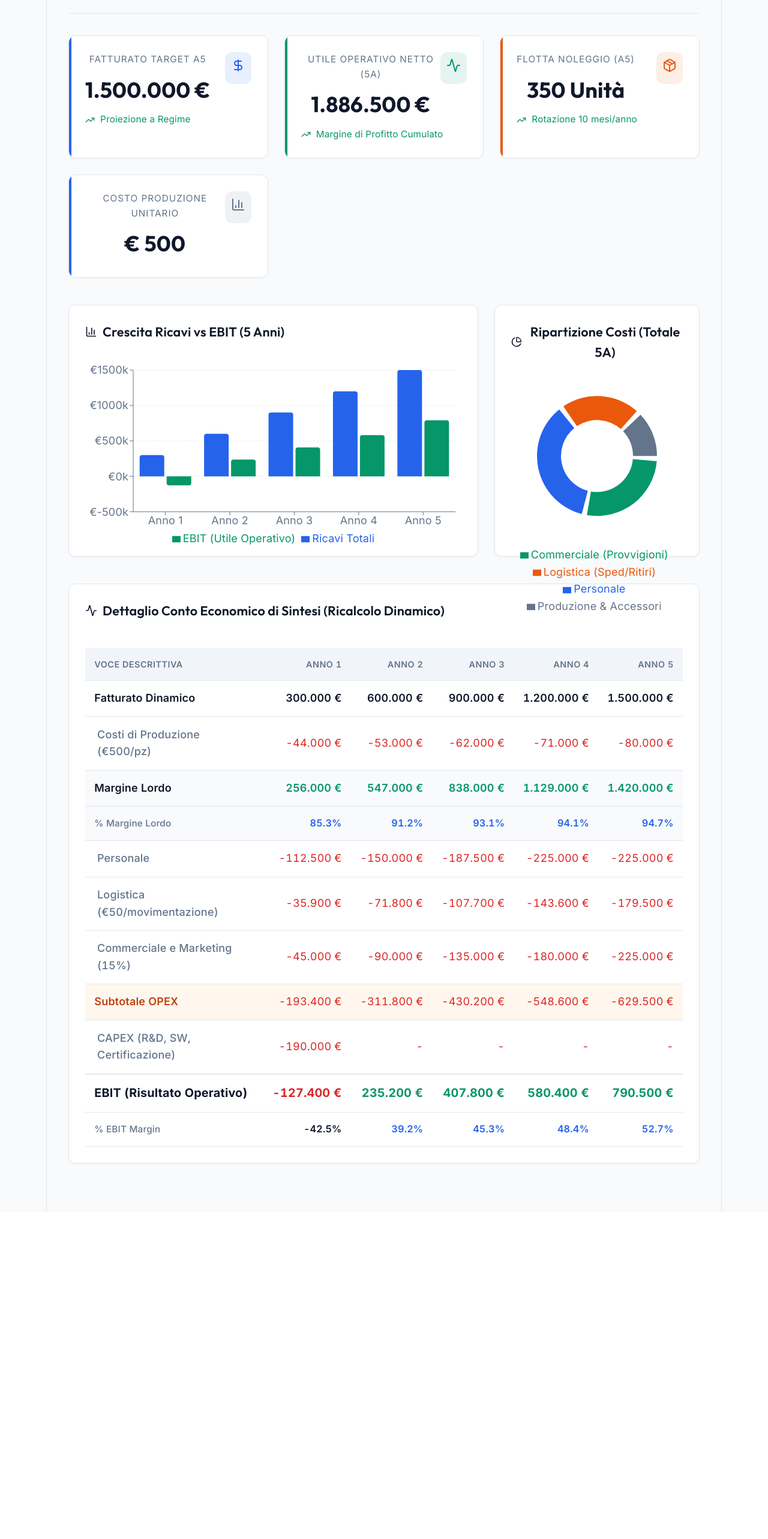
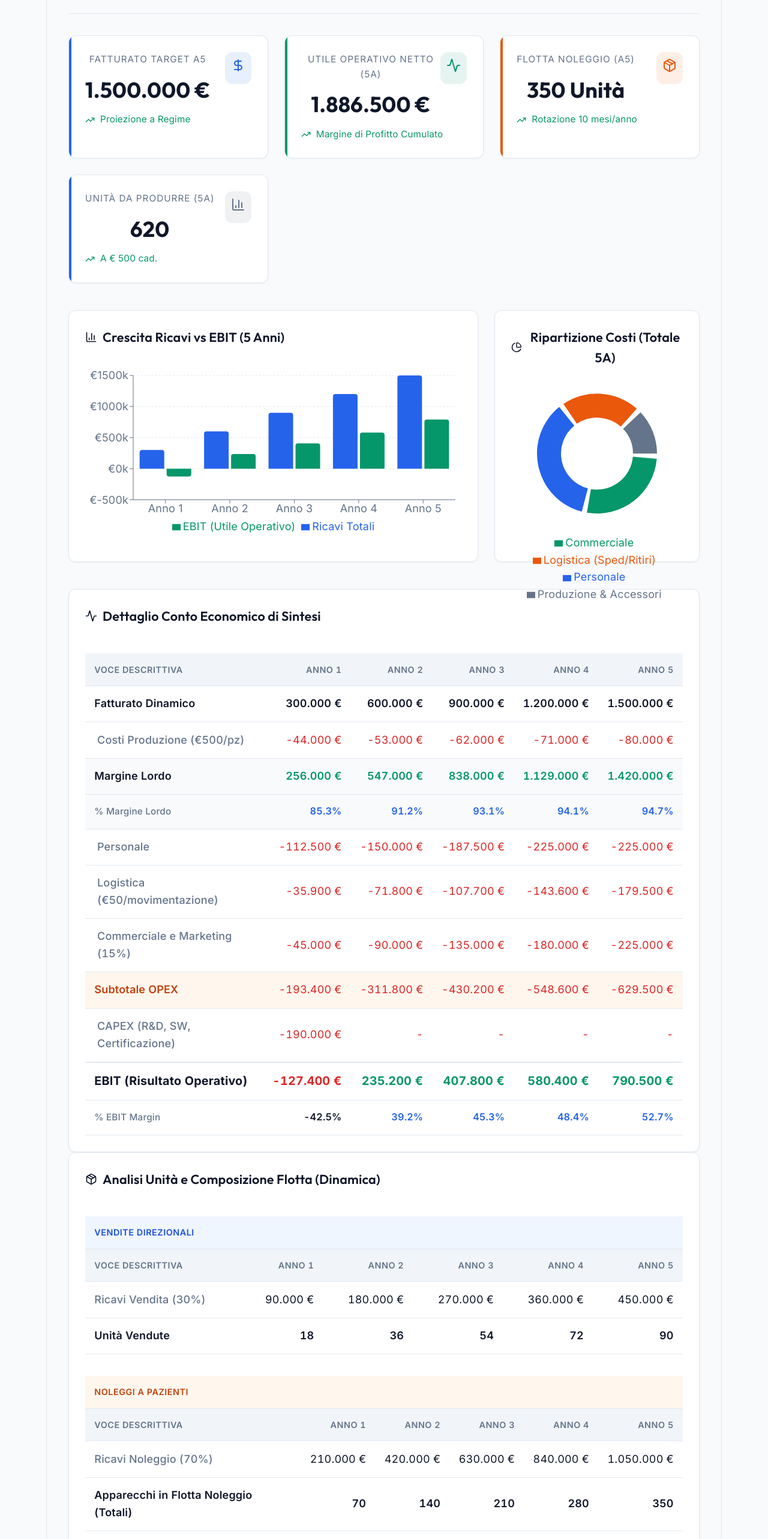
Before and after one commit to giuseppedisorbo-droid/Movion, a React (Vite) app in the folder movion_dashboard/: page / in a window 1280 px wide. Shown: the part 234-2800 px from the top of the page at 60% size. Before the commit the page ends 2255 px from the top, so only its background shows below. Built offline with nearby package versions, Linux system fonts and the light colour scheme.

Commit message:
Aggiunte tabelle unità vendite/noleggi e funzionalità PDF

```diff
--- a/movion_dashboard/src/App.jsx
+++ b/movion_dashboard/src/App.jsx
@@ -2,7 +2,7 @@ import React, { useState, useMemo } from 'react';
 import {
   BarChart, Bar, PieChart, Pie, Cell, XAxis, YAxis, CartesianGrid, Tooltip as RechartsTooltip, Legend, ResponsiveContainer
 } from 'recharts';
-import { TrendingUp, Activity, DollarSign, Package, BarChart3, PieChart as PieChartIcon, Settings } from 'lucide-react';
+import { TrendingUp, Activity, DollarSign, Package, BarChart3, PieChart as PieChartIcon, Settings, Download } from 'lucide-react';
 import './App.css';
 
 function formatCurrency(value) {
@@ -60,34 +60,31 @@ function App() {
     setConfig(prev => ({ ...prev, [name]: Number(value) }));
   };
 
-  // Calcolo Dinamico di tutto il BP
-  const { financialData, totals, kpis } = useMemo(() => {
+  const { financialData, unitData, totals, kpis } = useMemo(() => {
     const step = config.targetRevenueY5 / 5;
-    let data = [];
+    let fData = [];
+    let uData = [];
     let totProd = 0, totLog = 0, totPers = 0, totComm = 0;
 
-    // Assumiamo che le unità di personale crescano organicamente con i ricavi (hardcoded growth logic)
     const personnelGrowth = [3, 4, 5, 6, 6];
+    let totalUnitsProducedOverall = 0;
 
     for (let i = 0; i < 5; i++) {
       let revenue = step * (i + 1);
 
-      // Assumiamo sempre 70% noleggio e 30% vendita come da target fisso, o calcoliamolo.
       let revRental = revenue * 0.70;
       let revSale = revenue * 0.30;
 
       let salesUnits = revSale / config.priceSale;
       let rentalYieldPerDevice = config.rentalYieldMonths * config.priceRental;
-      let rentalFleet = revRental / rentalYieldPerDevice; // flotta totale operativa necessaria in quell'anno
+      let rentalFleet = revRental / rentalYieldPerDevice;
 
-      // Unità da produrre quell'anno = vendite + nuovi noleggi
       let prevFleet = i === 0 ? 0 : ((step * i) * 0.70) / rentalYieldPerDevice;
       let newRentalUnits = rentalFleet - prevFleet;
       let unitsProduced = salesUnits + newRentalUnits;
 
       let costProd = unitsProduced * config.costProduction;
 
-      // Logistica: (flotta * mesi rotazione) + vendite = numero di spedizioni totali
       let logisticsCount = (rentalFleet * config.rentalYieldMonths) + salesUnits;
       let costLogistics = logisticsCount * config.costLogistics;
 
@@ -101,8 +98,9 @@ function App() {
       totLog += costLogistics;
       totPers += costPersonnel;
       totComm += costCommercial;
+      totalUnitsProducedOverall += unitsProduced;
 
-      data.push({
+      fData.push({
         year: `Anno ${i + 1}`,
         revenue,
         production: -costProd,
@@ -111,9 +109,18 @@ function App() {
         commercial: -costCommercial,
         capex: -capexy,
         ebit,
-        grossMargin: revenue - costProd,
+        grossMargin: revenue - costProd
+      });
+
+      uData.push({
+        year: `Anno ${i + 1}`,
+        revSale,
+        salesUnits,
+        revRental,
         fleet: rentalFleet,
-        unitsSold: salesUnits
+        newFleetUnits: newRentalUnits,
+        contracts: rentalFleet * config.rentalYieldMonths,
+        unitsProduced
       });
     }
 
@@ -121,15 +128,16 @@ function App() {
       { name: 'Produzione & Accessori', value: totProd, color: '#64748b' },
       { name: 'Logistica (Sped/Ritiri)', value: totLog, color: '#ea580c' },
       { name: 'Personale', value: totPers, color: '#2563eb' },
-      { name: 'Commerciale (Provvigioni)', value: totComm, color: '#059669' },
+      { name: 'Commerciale', value: totComm, color: '#059669' },
     ];
 
-    const totalEbit = data.reduce((acc, curr) => acc + curr.ebit, 0);
+    const totalEbit = fData.reduce((acc, curr) => acc + curr.ebit, 0);
 
     return {
-      financialData: data,
+      financialData: fData,
+      unitData: uData,
       totals: totalOpex,
-      kpis: { totalEbit, finalFleet: data[4].fleet }
+      kpis: { totalEbit, finalFleet: uData[4].fleet, totalUnitsProducedOverall }
     };
   }, [config]);
 
@@ -138,16 +146,18 @@ function App() {
       <header className="header">
         <div className="header-title">
           <h1><span className="blue">MOVION</span> <span className="orange">Business Plan</span></h1>
-          <p>Dashboard Dinamica e Simulatore a 5 Anni</p>
+          <p>Dashboard Dinamica & Generatore di Report</p>
           <div className="badges-row">
             <span className="badge blue">Modello Interattivo</span>
             <span className="badge orange">Noleggio 70% / Vendita 30%</span>
-            <span className="badge green">Dati in Tempo Reale</span>
           </div>
         </div>
         <div className="header-actions">
           <button className="outline" onClick={() => setShowSettings(!showSettings)}>
-            <Settings size={18} /> Modifica Variabili
+            <Settings size={18} /> Variabili
+          </button>
+          <button onClick={() => window.print()}>
+            <Download size={18} /> Scarica PDF
           </button>
         </div>
       </header>
@@ -159,27 +169,27 @@ function App() {
             <input type="number" name="targetRevenueY5" value={config.targetRevenueY5} onChange={handleChange} />
           </div>
           <div className="setting-group">
-            <label>Prezzo di Vendita Unitario (€)</label>
+            <label>Prezzo Vendita Unitario (€)</label>
             <input type="number" name="priceSale" value={config.priceSale} onChange={handleChange} />
           </div>
           <div className="setting-group">
-            <label>Tariffa Noleggio (Mese) (€)</label>
+            <label>Tariffa Noleggio Mensile (€)</label>
             <input type="number" name="priceRental" value={config.priceRental} onChange={handleChange} />
           </div>
           <div className="setting-group">
-            <label>Mesi di Rotazione Annua</label>
+            <label>Mesi Rotazione Annua</label>
             <input type="number" name="rentalYieldMonths" value={config.rentalYieldMonths} onChange={handleChange} />
           </div>
           <div className="setting-group">
-            <label>Costo Produzione Unitario (€)</label>
+            <label>Costo Produzione (BOM) (€)</label>
             <input type="number" name="costProduction" value={config.costProduction} onChange={handleChange} />
           </div>
           <div className="setting-group">
-            <label>Costo Logistica x Spedizione (€)</label>
+            <label>Costo Spedizione/Ritiro (€)</label>
             <input type="number" name="costLogistics" value={config.costLogistics} onChange={handleChange} />
           </div>
           <div className="setting-group">
-            <label>Costo Personale Unitario Annuo (€)</label>
+            <label>Costo Personale Annuo (€)</label>
             <input type="number" name="personnelCost" value={config.personnelCost} onChange={handleChange} />
           </div>
           <div className="setting-group">
@@ -215,19 +225,21 @@ function App() {
           colorClass="orange"
         />
         <StatCard
-          title="Costo Produzione Unitario"
-          value={`€ ${config.costProduction}`}
+          title="Unità da Produrre (5A)"
+          value={Math.round(kpis.totalUnitsProducedOverall)}
           icon={BarChart3}
+          trend="up"
+          trendValue={`A € ${config.costProduction} cad.`}
           colorClass="gray"
         />
       </div>
 
       <div className="charts-section">
-        <div className="chart-container">
+        <div className="chart-container" style={{ height: '420px' }}>
           <div className="chart-header">
             <h3><BarChart3 size={20} className="blue" /> Crescita Ricavi vs EBIT (5 Anni)</h3>
           </div>
-          <ResponsiveContainer width="100%" height={320}>
+          <ResponsiveContainer width="100%" height="80%">
             <BarChart data={financialData} margin={{ top: 20, right: 10, left: 20, bottom: 5 }}>
               <CartesianGrid strokeDasharray="3 3" stroke="#e2e8f0" vertical={false} />
               <XAxis dataKey="year" stroke="#64748b" />
@@ -243,11 +255,11 @@ function App() {
           </ResponsiveContainer>
         </div>
 
-        <div className="chart-container">
+        <div className="chart-container" style={{ height: '420px' }}>
           <div className="chart-header">
             <h3><PieChartIcon size={20} className="orange" /> Ripartizione Costi (Totale 5A)</h3>
           </div>
-          <ResponsiveContainer width="100%" height={320}>
+          <ResponsiveContainer width="100%" height="80%">
             <PieChart>
               <Pie
                 data={totals}
@@ -273,9 +285,9 @@ function App() {
         </div>
       </div>
 
-      <div className="chart-container" style={{ height: 'auto', marginBottom: '2.5rem' }}>
+      <div className="chart-container" style={{ height: 'auto' }}>
         <div className="chart-header">
-          <h3><Activity size={20} className="green" /> Dettaglio Conto Economico di Sintesi (Ricalcolo Dinamico)</h3>
+          <h3><Activity size={20} className="green" /> Dettaglio Conto Economico di Sintesi</h3>
         </div>
         <div style={{ overflowX: 'auto' }}>
           <table className="financial-table">
@@ -295,7 +307,7 @@ function App() {
                 {financialData.map((d, i) => <td key={i} style={{ fontWeight: 600 }}>{formatCurrency(d.revenue)}</td>)}
               </tr>
               <tr>
-                <td style={{ paddingLeft: '20px', color: '#64748b' }}>Costi di Produzione (€{config.costProduction}/pz)</td>
+                <td style={{ paddingLeft: '20px', color: '#64748b' }}>Costi Produzione (€{config.costProduction}/pz)</td>
                 {financialData.map((d, i) => <td key={i} className="negative">{formatCurrency(d.production)}</td>)}
               </tr>
               <tr style={{ backgroundColor: '#f8fafc' }}>
@@ -342,6 +354,103 @@ function App() {
           </table>
         </div>
       </div>
+
+      <div className="chart-container" style={{ height: 'auto' }}>
+        <div className="chart-header">
+          <h3><Package size={20} className="orange" /> Analisi Unità e Composizione Flotta (Dinamica)</h3>
+        </div>
+        <div style={{ overflowX: 'auto' }}>
+          <table className="financial-table" style={{ marginBottom: '2rem' }}>
+            <thead>
+              <tr>
+                <th colSpan={6} style={{ textAlign: 'left', backgroundColor: '#eff6ff', color: '#1d4ed8' }}>VENDITE DIREZIONALI</th>
+              </tr>
+              <tr>
+                <th>Voce Descrittiva</th>
+                <th>Anno 1</th>
+                <th>Anno 2</th>
+                <th>Anno 3</th>
+                <th>Anno 4</th>
+                <th>Anno 5</th>
+              </tr>
+            </thead>
+            <tbody>
+              <tr>
+                <td style={{ color: '#64748b' }}>Ricavi Vendita (30%)</td>
+                {unitData.map((d, i) => <td key={i}>{formatCurrency(d.revSale)}</td>)}
+              </tr>
+              <tr>
+                <td style={{ fontWeight: 600 }}>Unità Vendute</td>
+                {unitData.map((d, i) => <td key={i} style={{ fontWeight: 600 }}>{Math.round(d.salesUnits)}</td>)}
+              </tr>
+            </tbody>
+          </table>
+
+          <table className="financial-table" style={{ marginBottom: '2rem' }}>
+            <thead>
+              <tr>
+                <th colSpan={6} style={{ textAlign: 'left', backgroundColor: '#fff7ed', color: '#c2410c' }}>NOLEGGI A PAZIENTI</th>
+              </tr>
+              <tr>
+                <th>Voce Descrittiva</th>
+                <th>Anno 1</th>
+                <th>Anno 2</th>
+                <th>Anno 3</th>
+                <th>Anno 4</th>
+                <th>Anno 5</th>
+              </tr>
+            </thead>
+            <tbody>
+              <tr>
+                <td style={{ color: '#64748b' }}>Ricavi Noleggio (70%)</td>
+                {unitData.map((d, i) => <td key={i}>{formatCurrency(d.revRental)}</td>)}
+              </tr>
+              <tr>
+                <td style={{ fontWeight: 600 }}>Apparecchi in Flotta Noleggio (Totali)</td>
+                {unitData.map((d, i) => <td key={i} style={{ fontWeight: 600 }}>{Math.round(d.fleet)}</td>)}
+              </tr>
+              <tr>
+                <td style={{ color: '#64748b', fontStyle: 'italic' }}>Mesi Fatturati (Contratti Generati)</td>
+                {unitData.map((d, i) => <td key={i} style={{ fontStyle: 'italic' }}>{Math.round(d.contracts)}</td>)}
+              </tr>
+            </tbody>
+          </table>
+
+          <table className="financial-table">
+            <thead>
+              <tr>
+                <th colSpan={7} style={{ textAlign: 'left', backgroundColor: '#ecfdf5', color: '#047857' }}>FABBISOGNO DI PRODUZIONE</th>
+              </tr>
+              <tr>
+                <th>Voce Descrittiva</th>
+                <th>Anno 1</th>
+                <th>Anno 2</th>
+                <th>Anno 3</th>
+                <th>Anno 4</th>
+                <th>Anno 5</th>
+                <th>Totale</th>
+              </tr>
+            </thead>
+            <tbody>
+              <tr>
+                <td style={{ color: '#64748b' }}>Unità per Vendita</td>
+                {unitData.map((d, i) => <td key={i}>{Math.round(d.salesUnits)}</td>)}
+                <td style={{ fontWeight: 600 }}>{Math.round(unitData.reduce((acc, curr) => acc + curr.salesUnits, 0))}</td>
+              </tr>
+              <tr>
+                <td style={{ color: '#64748b' }}>Nuove Unità per Flotta Noleggio</td>
+                {unitData.map((d, i) => <td key={i}>{Math.round(d.newFleetUnits)}</td>)}
+                <td style={{ fontWeight: 600 }}>{Math.round(unitData.reduce((acc, curr) => acc + curr.newFleetUnits, 0))}</td>
+              </tr>
+              <tr style={{ backgroundColor: '#f8fafc' }}>
+                <td style={{ fontWeight: 600 }}>Totale Unità da Produrre</td>
+                {unitData.map((d, i) => <td key={i} style={{ fontWeight: 600 }}>{Math.round(d.unitsProduced)}</td>)}
+                <td style={{ fontWeight: 700, color: '#059669' }}>{Math.round(kpis.totalUnitsProducedOverall)}</td>
+              </tr>
+            </tbody>
+          </table>
+        </div>
+      </div>
     </div>
   );
 }
```
